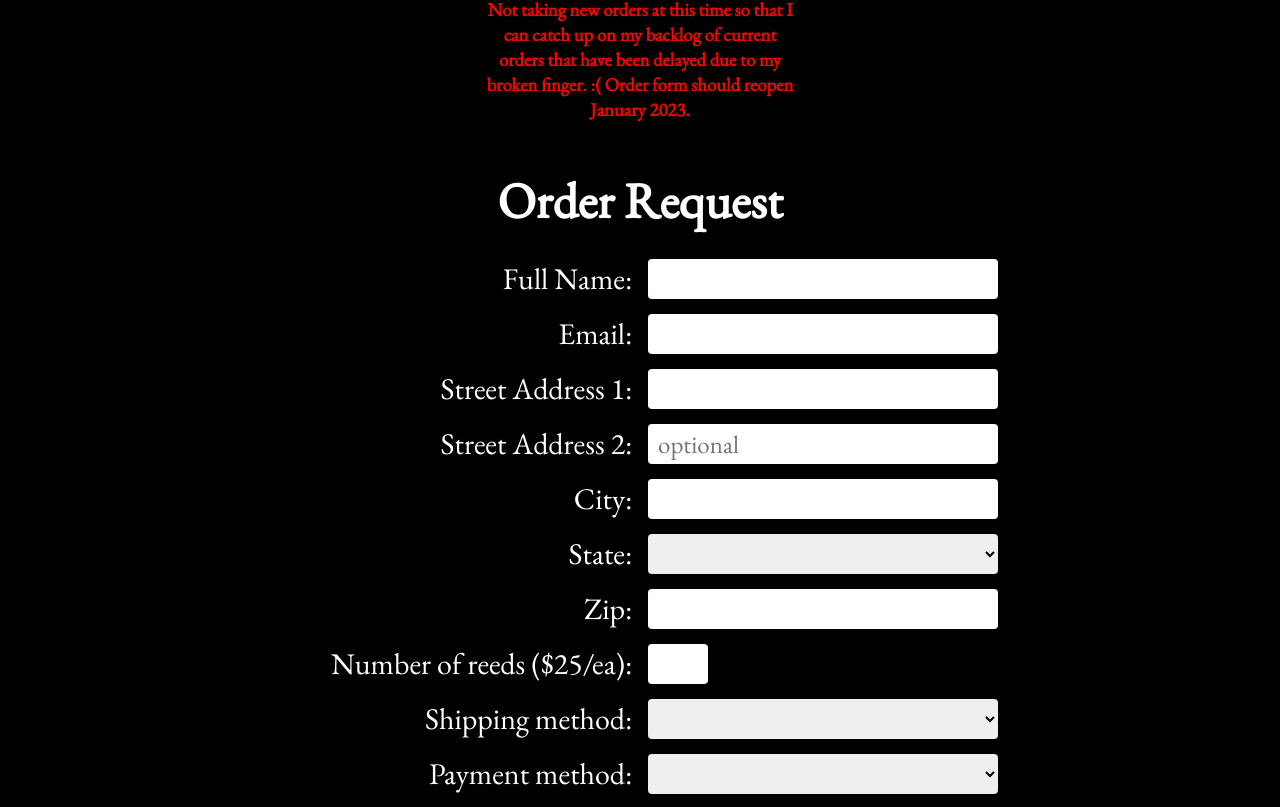
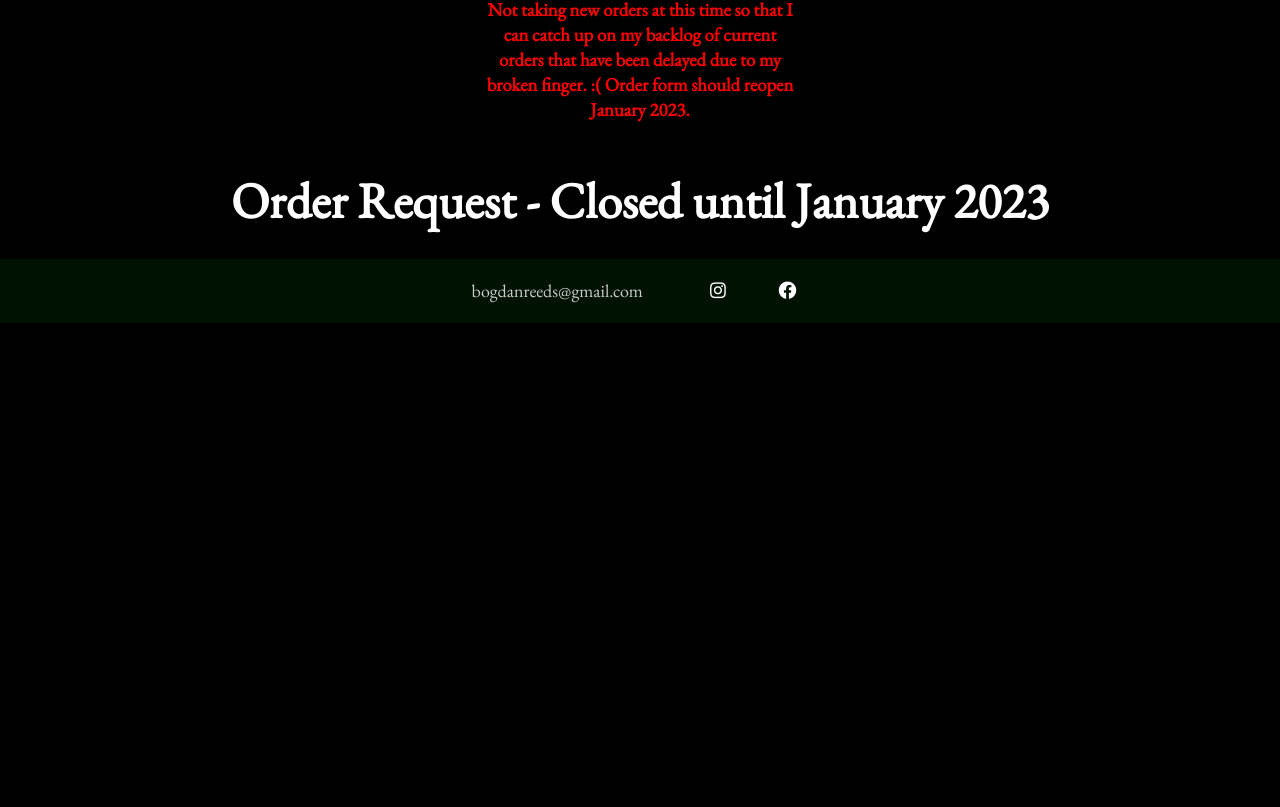
Before and after one commit to clairebogdan/bogdanreeds_website, a React (Create React App) app: page / in a window 1280 px wide. Shown: the part 1450-2257 px from the top of the page. After the commit the page ends 1773 px from the top, so only its background shows below. Built offline with nearby package versions, Linux system fonts and the light colour scheme.

Commit message:
comment out form

```diff
--- a/src/components/pages/OrderForm.js
+++ b/src/components/pages/OrderForm.js
@@ -30,7 +30,8 @@ export default function OrderForm() {
                     Order form should reopen January 2023.
                 </h3>
             </div>
-            <h1 className="order-header">Order Request</h1>
+            <h1 className="order-header">Order Request - Closed until January 2023</h1>
+            {/* FORM IS CLOSED
             <form onSubmit={sendEmail}>
                 <div className='order-form'>
 
@@ -142,6 +143,7 @@ export default function OrderForm() {
                 </div>
                 <input disabled id="sendButton" type="submit" className="btn" value="Send"></input>
             </form>
+        */}
         </div>
     );
 
```
